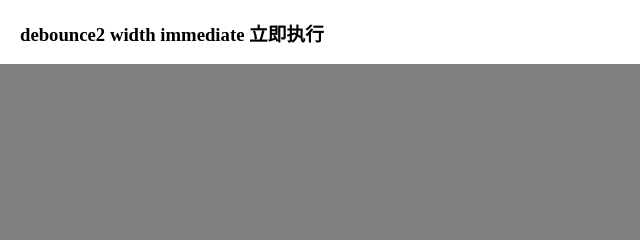
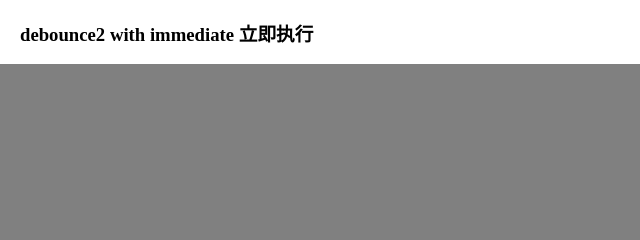
Before and after one commit to lxfriday/give-me-job, a website: page web-serve/debounce2.html in a window 1280 px wide. Shown: the top 240 px of the page, 0-640 px from the left. Drawn offline with nearby package versions, Linux system fonts and the light colour scheme.

Commit message:
fix: fix name

```diff
--- a/web-serve/debounce2.html
+++ b/web-serve/debounce2.html
@@ -33,7 +33,7 @@
     </style>
   </head>
   <body>
-    <h3>debounce2 width immediate 立即执行</h3>
+    <h3>debounce2 with immediate 立即执行</h3>
     <div id="container"></div>
     <div class="center">
       <textarea id="editor"></textarea>
```
